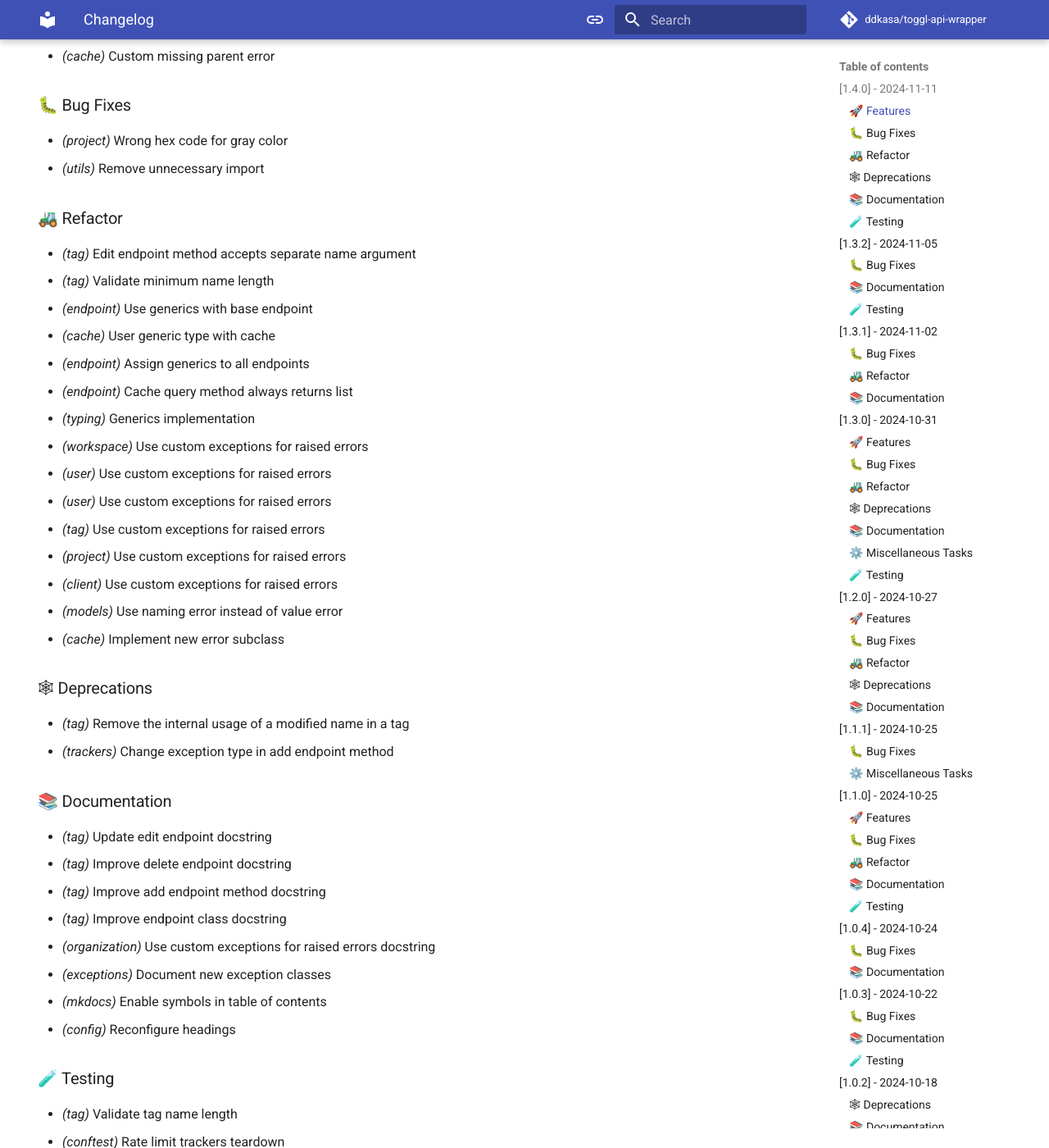
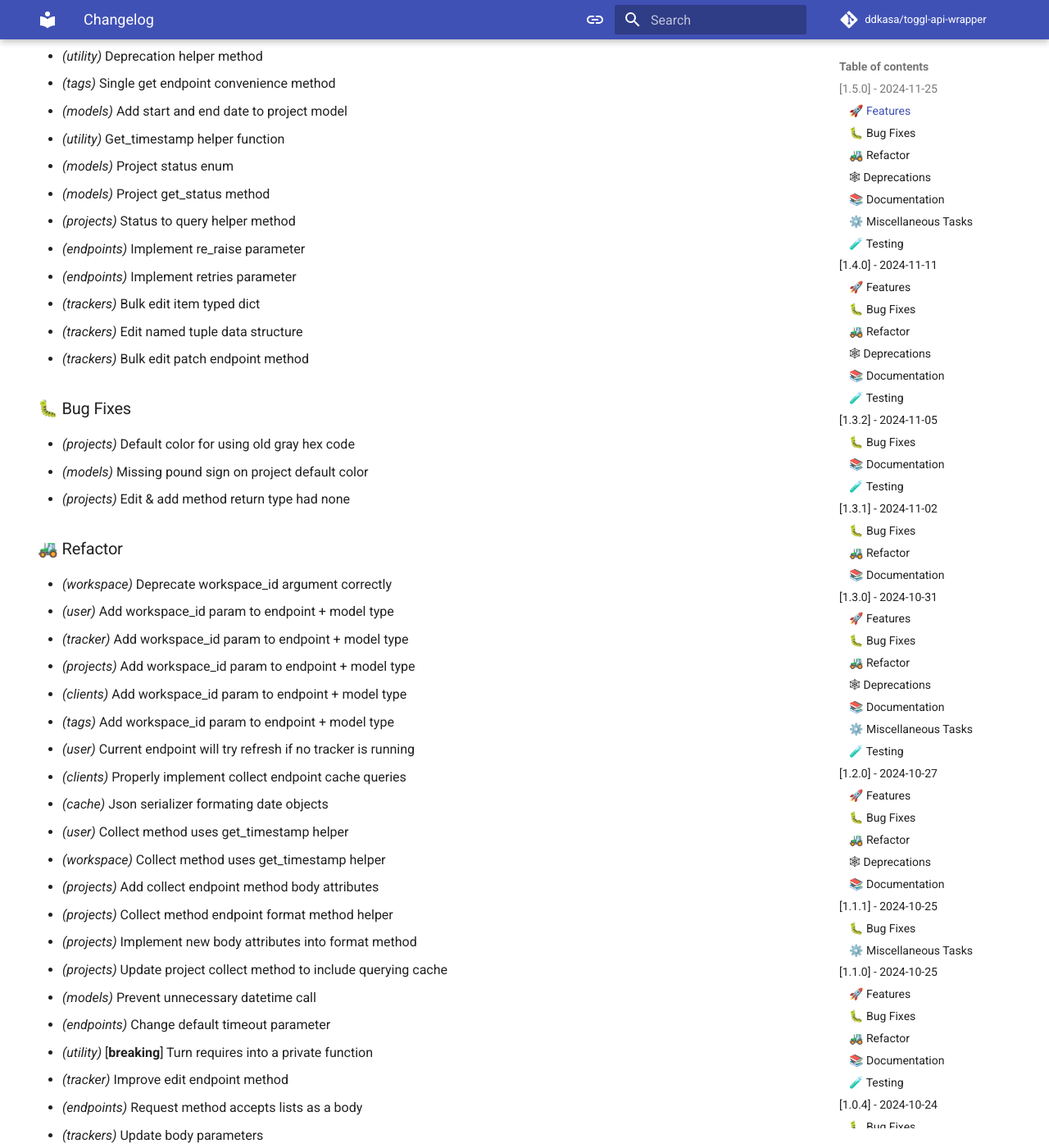
Before and after one commit to ddkasa/toggl-api-wrapper, an MkDocs documentation site: the page built from docs/CHANGELOG.md, in a window 1280 px wide and 1400 px high, scrolled down 368 px. Shown: the whole window at 82% size. Built offline with MkDocs 1.6.1 and Material for MkDocs 9.7.7, drawn with Linux system fonts in a browser that asks for light colours; comment, search, counter and statistics services are not loaded; some of the changed text lies outside the part shown.

Commit message:
chore(release): version 1.5.0

```diff
--- a/docs/CHANGELOG.md
+++ b/docs/CHANGELOG.md
@@ -6,6 +6,91 @@
 # Changelog
 
 All notable changes to this project will be documented in this file.
+
+## [1.5.0] - 2024-11-25
+
+### 🚀 Features
+
+- *(workspace)* Organization id accepts a model
+- *(utility)* Deprecation helper method
+- *(tags)* Single get endpoint convenience method
+- *(models)* Add start and end date to project model
+- *(utility)* Get_timestamp helper function
+- *(models)* Project status enum
+- *(models)* Project get_status method
+- *(projects)* Status to query helper method
+- *(endpoints)* Implement re_raise parameter
+- *(endpoints)* Implement retries parameter
+- *(trackers)* Bulk edit item typed dict
+- *(trackers)* Edit named tuple data structure
+- *(trackers)* Bulk edit patch endpoint method
+
+### 🐛 Bug Fixes
+
+- *(projects)* Default color for using old gray hex code
+- *(models)* Missing pound sign on project default color
+- *(projects)* Edit & add method return type had none
+
+### 🚜 Refactor
+
+- *(workspace)* Deprecate workspace_id argument correctly
+- *(user)* Add workspace_id param to endpoint + model type
+- *(tracker)* Add workspace_id param to endpoint + model type
+- *(projects)* Add workspace_id param to endpoint + model type
+- *(clients)* Add workspace_id param to endpoint + model type
+- *(tags)* Add workspace_id param to endpoint + model type
+- *(user)* Current endpoint will try refresh if no tracker is running
+- *(clients)* Properly implement collect endpoint cache queries
+- *(cache)* Json serializer formating date objects
+- *(user)* Collect method uses get_timestamp helper
+- *(workspace)* Collect method uses get_timestamp helper
+- *(projects)* Add collect endpoint method body attributes
+- *(projects)* Collect method endpoint format method helper
+- *(projects)* Implement new body attributes into format method
+- *(projects)* Update project collect method to include querying cache
+- *(models)* Prevent unnecessary datetime call
+- *(endpoints)* Change default timeout parameter
+- *(utility)* [**breaking**] Turn requires into a private function
+- *(tracker)* Improve edit endpoint method
+- *(endpoints)* Request method accepts lists as a body
+- *(trackers)* Update body parameters
+
+### 🕸 Deprecations
+
+- *(meta)* Base endpoint workspace_id argument removal
+- *(projects)* Get color argument name
+- *(trackers)* Body start_date parameter
+
+### 📚 Documentation
+
+- *(user)* Update current endpoint docstring
+- *(tags)* Update get method docstring
+- *(models)* Helper method docstrngs
+- *(projects)* Update basic color docstrings
+- *(projects)* Add and update all endpoint + body docstrings
+- *(cache)* Remove docstring newlines
+- *(endpoints)* Improve all endpoint parameter documentation
+- *(trackers)* Add new functionality
+- *(mermaid)* Update package diagrams
+- *(models)* Improve docstring parameters
+- *(models)* Document from_kwargs classmethod
+
+### ⚙️ Miscellaneous Tasks
+
+- *(actions)* Change release & documentation workflow dependency
+- *(ruff)* Ignore PLR0913 code
+- *(ruff)* Ignore C901 code
+- *(merge)* V1.5.0-release
+
+### 🧪 Testing
+
+- *(projects)* Validate new body params
+- *(projects)* Validate status_to_query method
+- *(projects)* Sample data fixture
+- *(projects)* Check collect method endpoint parameters
+- *(user)* Validate re_raise works with current tracker
+- *(trackers)* Validate bulk edit endpoint
+- *(utils)* Improve version testing
 
 ## [1.4.0] - 2024-11-11
 
@@ -21,7 +106,7 @@
 
 ### 🚜 Refactor
 
-- *(tag)* Edit endpoint method accepts separate name argument
+- *(tag)* Edit endpoint method accepts seperate name argument
 - *(tag)* Validate minimum name length
 - *(endpoint)* Use generics with base endpoint
 - *(cache)* User generic type with cache
--- a/pyproject.toml
+++ b/pyproject.toml
@@ -1,6 +1,6 @@
 [tool.poetry]
 name = "toggl-api-wrapper"
-version = "1.4.0"
+version = "1.5.0"
 description = "Simple Toggl API wrapper for non-premium features."
 authors = ["David Kasakaitis <davidkasakaitis@proton.me>"]
 license = "MIT"
--- a/toggl_api/version.py
+++ b/toggl_api/version.py
@@ -1 +1 @@
-version = "1.4.0"
+version = "1.5.0"
```
